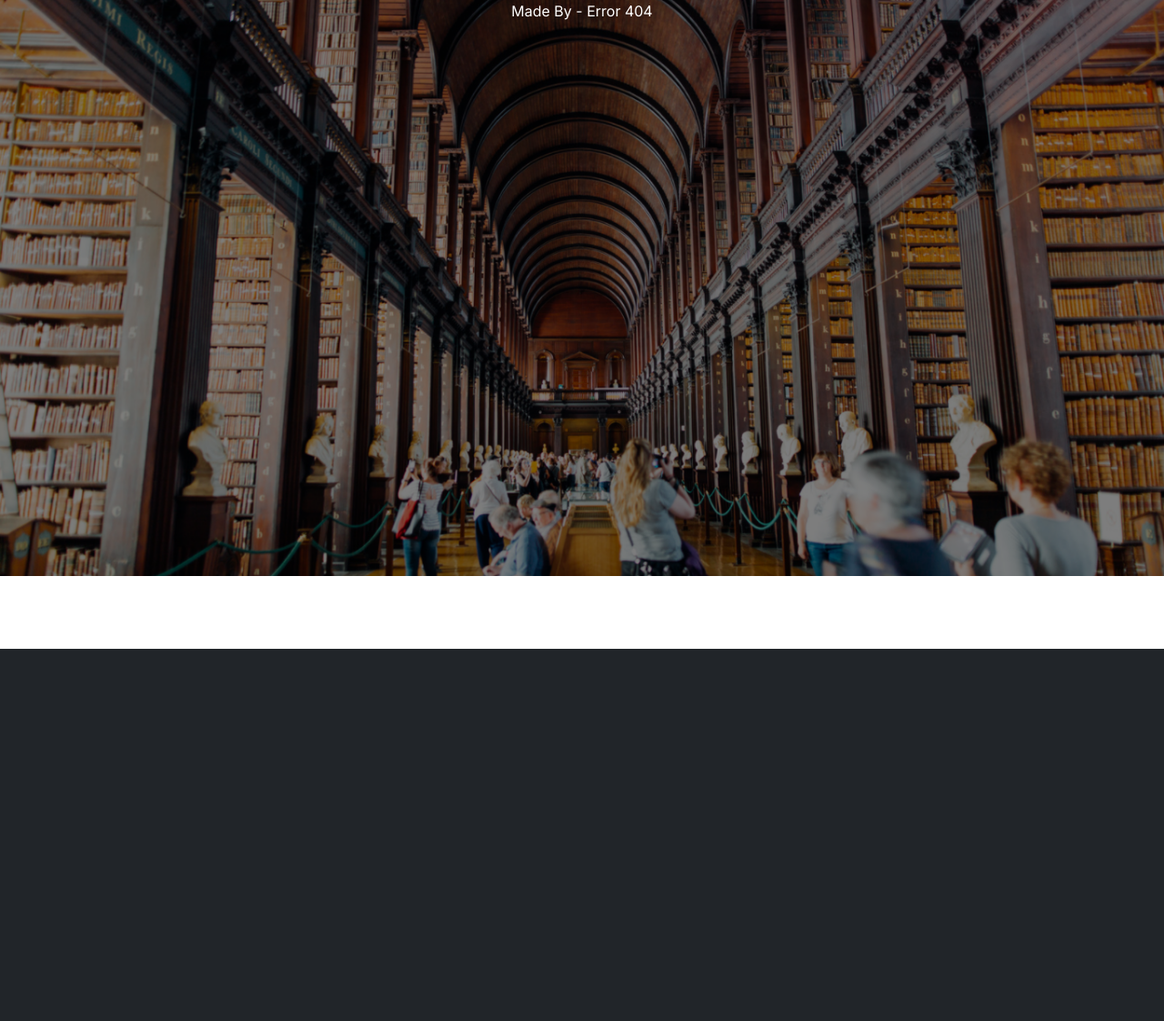
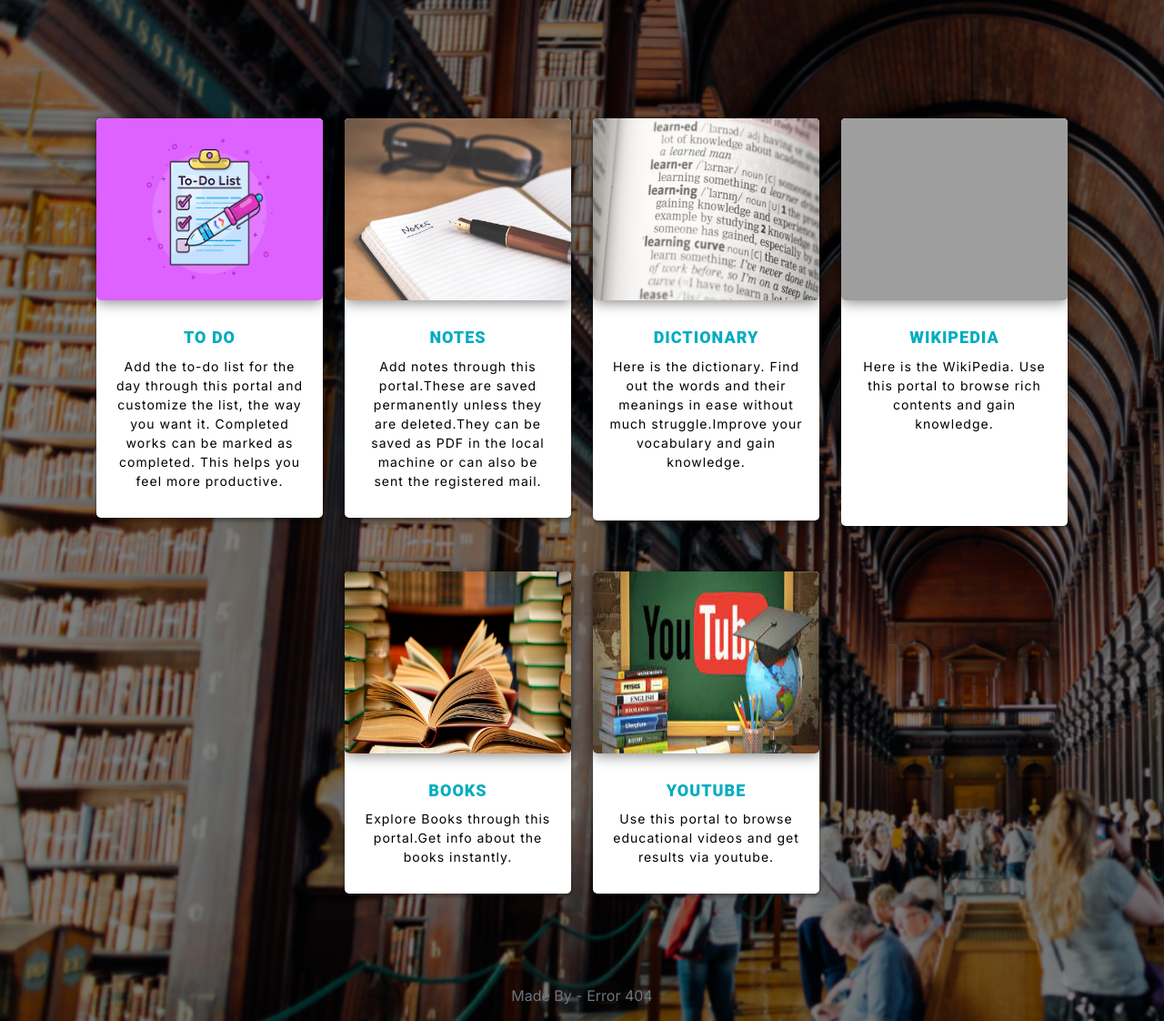
Before and after one commit to ShyamSundhar1411/DotSlashRep, a Django app: page /portal/ in a window 1280 px wide. Shown: the part 87-1209 px from the top of the page at 91% size. Before the commit the page ends 800 px from the top, so only its background shows below. Run offline with Django 3.2, Linux system fonts and the light colour scheme; some libraries are stand-ins or nearby versions; grey boxes are pictures that could not be loaded.

Commit message:
Home Page

```diff
--- a/portal/templates/portal/portal.html
+++ b/portal/templates/portal/portal.html
@@ -1,3 +1,109 @@
 {% extends 'base.html' %}
 {% block content %}
+{% load static %}
+<div class="container">
+    <div id="cards_landscape_wrap-2">
+        <div class="container">
+            <div class="row">
+                <div class="col-xs-12 col-sm-6 col-md-3 col-lg-3">
+                    <a href="#">
+                        <div class="card-flyer">
+                            <div class="text-box">
+                                <div class="image-box">
+                                    <img src="{% static 'todo.png' %}" alt="" />
+                                </div>
+                                <div class="text-container">
+                                    <h6>To Do</h6>
+                                    <p>Add the to-do list for the day through this portal and customize the list, the way you want it. Completed works can be marked as completed. This helps you feel more productive.</p>
+                                </div>
+                            </div>
+                        </div>
+                    </a>
+                </div>
+                <div class="col-xs-12 col-sm-6 col-md-3 col-lg-3">
+                    <a href="#">
+                        <div class="card-flyer">
+                            <div class="text-box">
+                                <div class="image-box">
+                                    <img src="{% static 'notes.jfif' %}" alt="" />
+                                </div>
+                                <div class="text-container">
+                                    <h6>Notes</h6>
+                                    <p>Add notes through this portal.These are saved permanently unless they are deleted.They can be saved as PDF in the local machine or can also be sent the registered mail.</p>
+                                </div>
+                            </div>
+                        </div>
+                    </a>
+                </div>
+                <div class="col-xs-12 col-sm-6 col-md-3 col-lg-3">
+                    <a href="#">
+                        <div class="card-flyer">
+                            <div class="text-box">
+                                <div class="image-box">
+                                    <img src="{% static 'dictionary.jpg' %}" alt="" />
+                                </div>
+                                <div class="text-container">
+                                    <h6>Dictionary</h6>
+                                   <p>Here is the dictionary. Find out the words and their meanings in ease without much struggle.Improve your vocabulary and gain knowledge.</p>
+                                   <br/>
+                                </div>
+                            </div>
+                        </div>
+                    </a>
+                </div>
+                <div class="col-xs-12 col-sm-6 col-md-3 col-lg-3">
+                    <a href="#">
+                        <div class="card-flyer">
+                            <div class="text-box">
+                                <div class="image-box">
+                                    <img src="{% static 'wikipedia.jfif' %}" alt="" />
+                                </div>
+                                <div class="text-container">
+                                    <h6>WikiPedia</h6>
+                                   <p>Here is the WikiPedia. Use this portal to browse rich contents and gain knowledge.</p>
+                                   <br/>
+                                   <br/>
+                                   <br/>
+                                </div>
+                            </div>
+                        </div>
+                    </a>
+                </div>
+            </div>
+            <div class="row justify-content-center">
+                <div class="col-xs-12 col-sm-6 col-md-3 col-lg-3">
+                    <a href="#">
+                        <div class="card-flyer">
+                            <div class="text-box">
+                                <div class="image-box">
+                                    <img src="{% static 'books.jpg' %}" alt="" />
+                                </div>
+                                <div class="text-container">
+                                    <h6>Books</h6>
+                                   <p>Explore Books through this portal.Get info about the books instantly.</p>
+                                </div>
+                            </div>
+                        </div>
+                    </a>
+                </div>
+                <div class="col-xs-12 col-sm-6 col-md-3 col-lg-3">
+                    <a href="#">
+                        <div class="card-flyer">
+                            <div class="text-box">
+                                <div class="image-box">
+                                    <img src="{% static 'youtube.jfif' %}" alt="" />
+                                </div>
+                                <div class="text-container">
+                                    <h6>YouTube</h6>
+                                   <p>Use this portal to browse educational videos and get results via youtube.</p>
+                                </div>
+                            </div>
+                        </div>
+                    </a>
+                </div>
+            </div>
+
+        </div>
+    </div>
+</div>
 {% endblock %}
--- a/studyportal/templates/base.html
+++ b/studyportal/templates/base.html
@@ -17,19 +17,6 @@
     <link rel = "stylesheet" href = "{% static 'css/styles.css' %}" />
     <title>Student Study Portal</title>
   </head>
-  <style>
-    body{
-  overflow: hidden;
-  background-image: url("/static/background.png");
-  background-repeat:no-repeat;
-  background-size:cover;
-}
-.footer-text{
-  text-decoration:none;
-  color:white;
-}
-
-  </style>
   <body>
     <header>
       <nav class="navbar navbar-expand-lg navbar-dark bg-dark">
@@ -71,7 +58,7 @@
     <footer class="text-muted">
       <div class="container text-center">
         <p class='text-body'>
-          <a href = "{% url 'portal' %}" class = 'footer-text'>Made By - Error 404</a>
+          <a href = "{% url 'portal' %}" class = 'text-muted footer-text'>Made By - Error 404</a>
         </div>
       </div>
     </footer>
```
Also changed, not shown: studyportal/static/books.jpg (added), studyportal/static/dictionary.jpg (added), studyportal/static/notes.jfif (added), studyportal/static/todo.png (added), studyportal/static/youtube.jfif (added).
